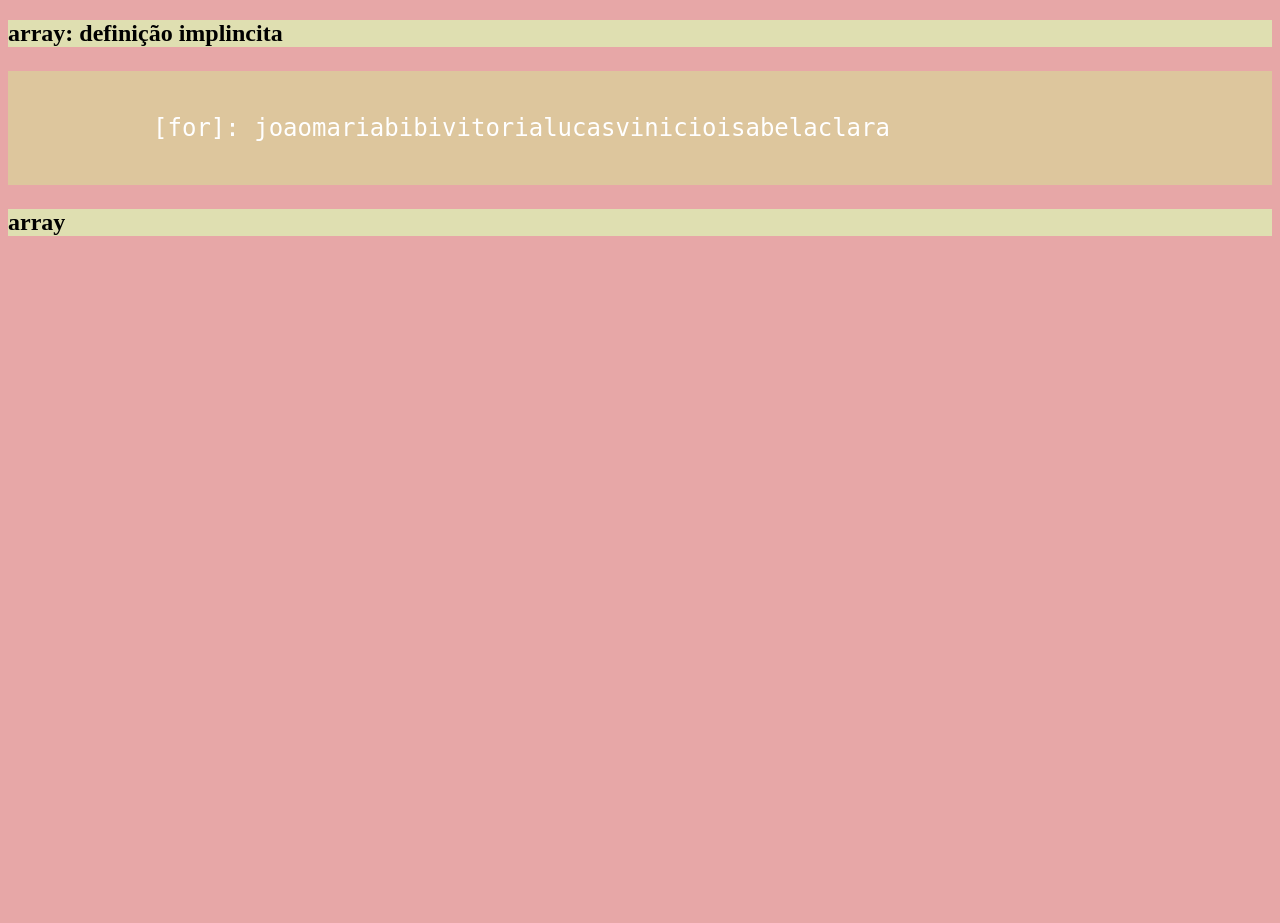
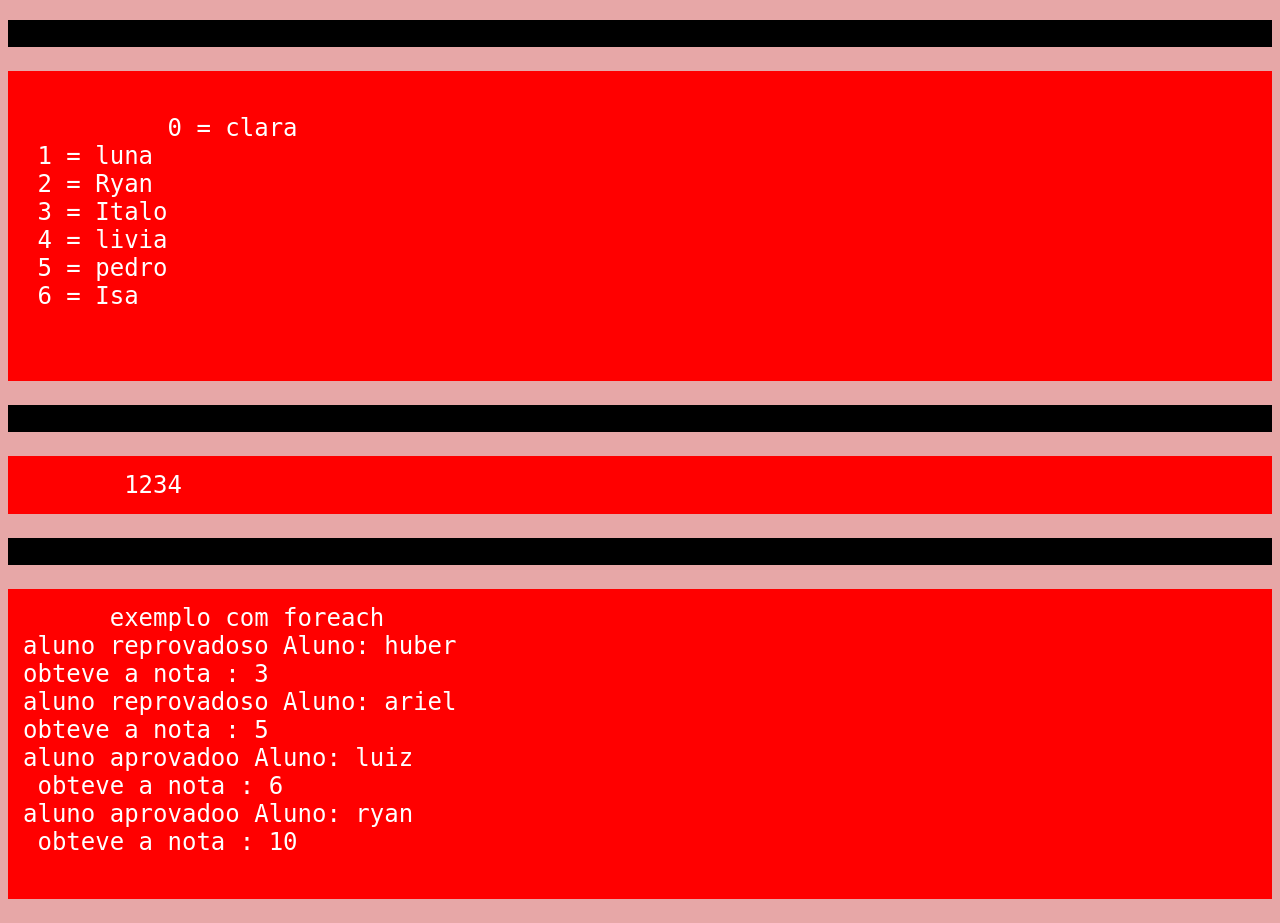
Before and after one commit to clara-matos/php, a PHP site: page / in a window 1280 px wide. Before the commit the page ends 236 px from the top, so only its background shows below. Run offline with PHP 8.4, Linux system fonts and the light colour scheme.

Commit message:
Add files via upload

```diff
--- a/AULA-07-05/index.php
+++ b/AULA-07-05/index.php
@@ -10,21 +10,48 @@
     <h2> array: definição implincita</h2>
     <pre>
          <?php
-           $var [0] = "joao";
-           $var [1] = "maria";
-           $var [2] = "bibi";
-           $var [3] = "vitoria";
-           $var [4] = "lucas";
-           $var [5] = "vinicio";
-           $var [6] = "isabela";
-           $var [7] = "clara";
-        echo "[for]: ";
-        for ($a=0; $a<count($var); $a++) {
-            echo "$var[$a]";
+           $aluno = array ( "clara", "luna", "Ryan", "Italo", "livia", "pedro", "Isa");
+        for ($a=0; $a<7; $a++) {
+            echo " $a = $aluno[$a] <br>";
         }
        ?>
     </pre>
-    <h2> array </h2>
+    <h2> array: Definição Explicita </h2>
+     <pre>
+       <?php
+       $var = array (1, 2, 3, 4);
+       for ($a=0; $a<count($var); $a++) {
+           echo "$var[$a]";
+       }
+     ?>
+     </pre>
+     <h2> exemplo com foreach</h2>
+     <pre>
+      <?php
+      $var = ["Hubert" => 20, "CLara" => 5, "Luna" =>6.1, "Ryan" =>4.1];
+      echo "exemplo com foreach <br>";
+      $var = ["huber" => 3, "ariel" => 5, "luiz " => 6, "ryan" => 10];
+
+      foreach ($var as $chave => $valor){
+          if($valor >=6 && $valor<=10){
+              echo "aluno aprovado";
+              echo "o Aluno: $chave <br>";
+              echo" obteve a nota : $valor <br>";
+          } else if ($valor<6){
+              echo "aluno reprovados";
+              echo "o Aluno: $chave <br>";
+              echo "obteve a nota : $valor <br>";
+          }
+
+      }
+      ?>
+     </pre>
+
+
+
+
+
+
 
 </body>
 </html>
--- a/AULA-07-05/styles.css
+++ b/AULA-07-05/styles.css
@@ -1,12 +1,12 @@
-body{
+html, body{
     background-color: rgb(231, 167, 167);
 }
  h2{
-   background-color: rgb(223, 223, 177);
+  background-color: black;
  }
 
  pre{
-    background-color: rgb(221, 198, 157);
+    background-color: red;
     padding: 15px;
     font-size: 24px;
     color: white;
```
